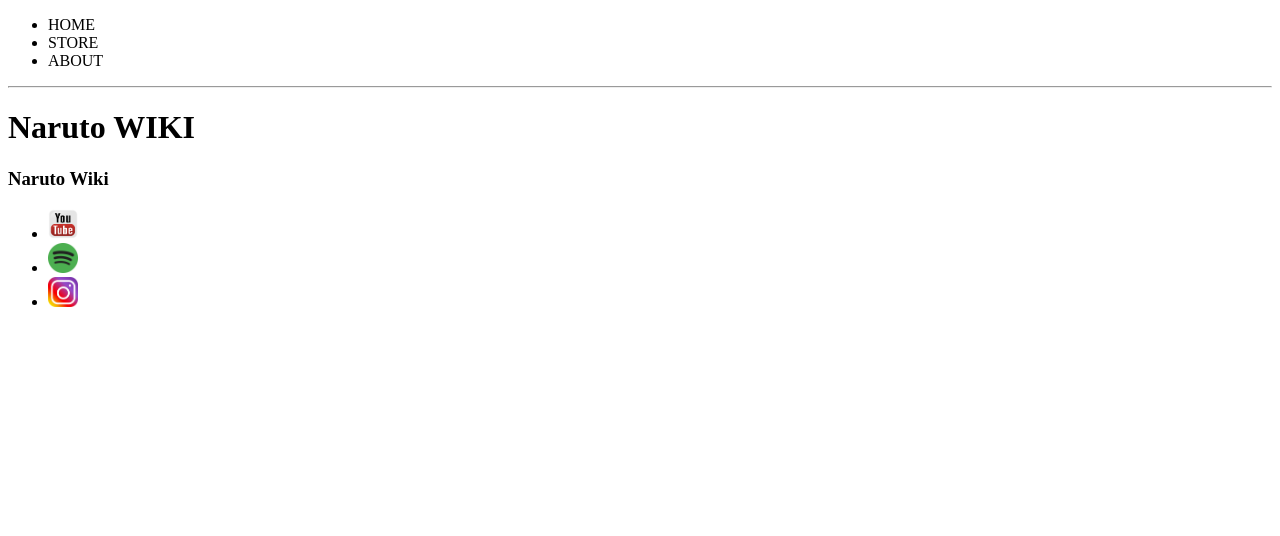
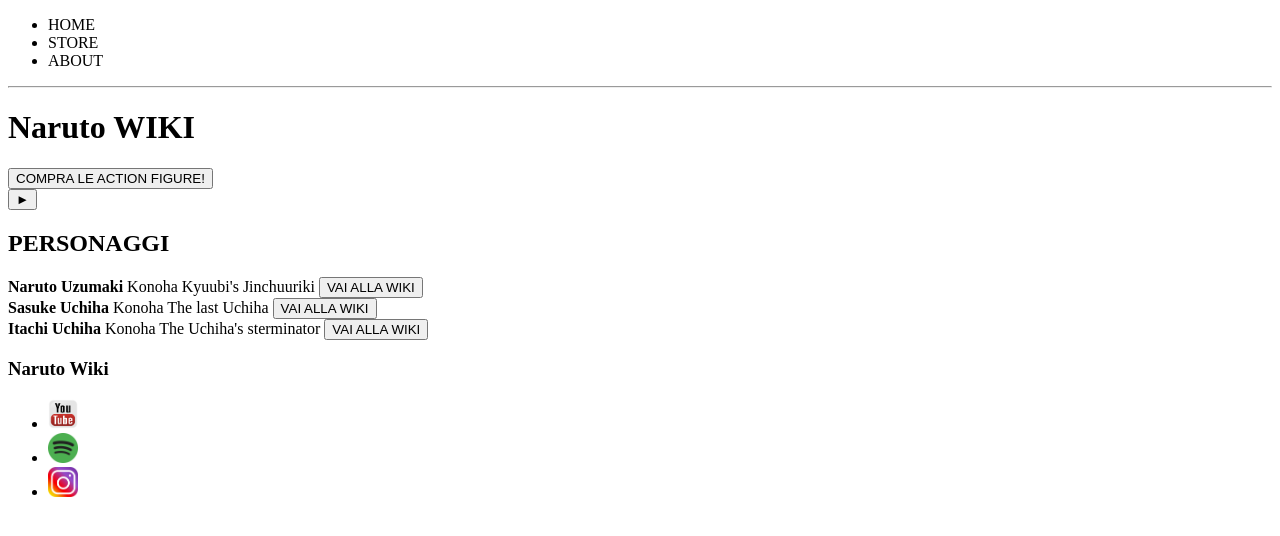
Before and after one commit to denis04irmici/denis04irmici.github.io, a plain HTML site: page index.html in a window 1280 px wide. Drawn offline with Linux system fonts and the light colour scheme.

Commit message:
update index.html

```diff
--- a/index.html
+++ b/index.html
@@ -14,9 +14,32 @@
 			</nav>
 			<hr>
 			<h1>Naruto WIKI</h1>
+			<button>COMPRA LE ACTION FIGURE!</button>
+			<br>
+			<button>&#9658;</button>
 		</header>
 		<section>
-
+			<h2>PERSONAGGI</h2>
+			<div>
+				<div>
+					<strong>Naruto Uzumaki</strong>
+					<span>Konoha</span>
+					<span>Kyuubi's Jinchuuriki</span>
+					<button>VAI ALLA WIKI</button>
+				</div>
+				<div>
+					<strong>Sasuke Uchiha</strong>
+					<span>Konoha</span>
+					<span>The last Uchiha</span>
+					<button>VAI ALLA WIKI</button>
+				</div>
+				<div>
+					<strong>Itachi Uchiha</strong>
+					<span>Konoha</span>
+					<span>The Uchiha's sterminator</span>
+					<button>VAI ALLA WIKI</button>
+				</div>
+			</div>
 		</section>
 		<footer>
 			<h3>Naruto Wiki</h3>
```
